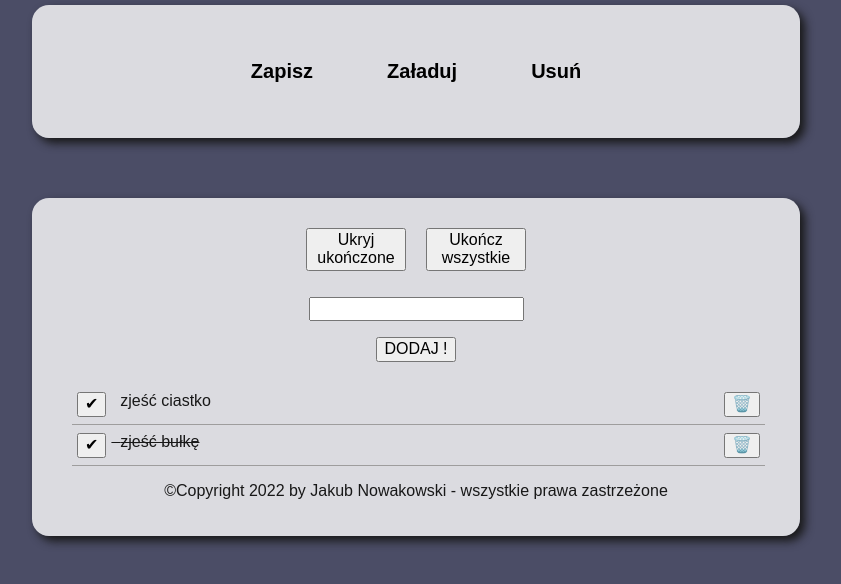
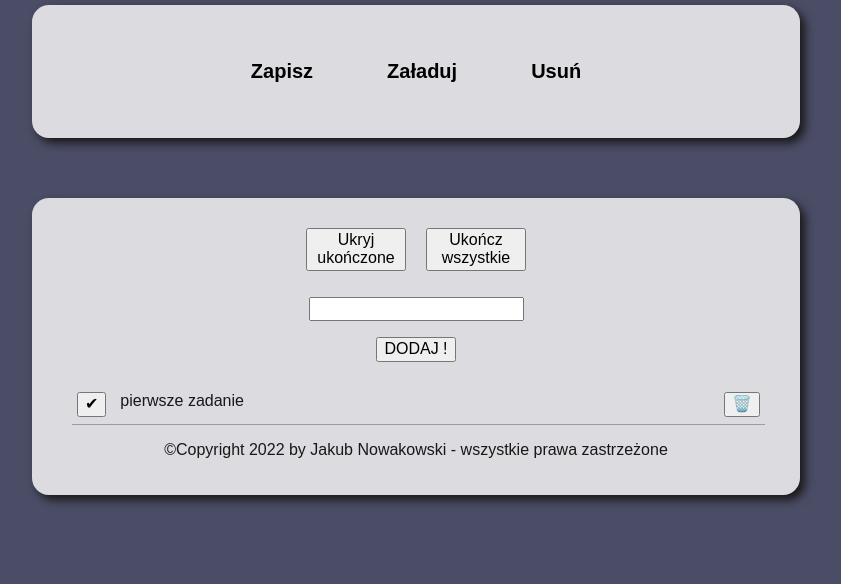
Before and after one commit to Jacob-Isaac/NewTaskListReact, a React (Create React App) app: page / in a window 1280 px wide. Shown: the top 584 px of the page, without its empty margins (224-1065 px from the left). Built offline with nearby package versions, Linux system fonts and the light colour scheme; a web font is replaced by a local one.

Commit message:
smaller text added, prevent to add task with blank area

```diff
--- a/src/App.js
+++ b/src/App.js
@@ -13,8 +13,11 @@ function App() {
 
   const [hideTasks, setHide] = React.useState(false);
   const [showOrHide, setButtonText] = React.useState(false);
-  const [taskList, setTasks] = React.useState(    [{ id: 1, content: "zjeść ciastko", done: false },
-  { id: 2, content: "zjeść bułkę", done: true },]);
+  const [taskList, setTasks] = React.useState([{
+    id: 1,
+    content: "pierwsze zadanie",
+    done: false
+  },]);
 
 
   const hideAllTasks = () => {
@@ -22,14 +25,16 @@ function App() {
   };
 
   const addNewTask = (newTask) => {
-   setTasks(taskList => [...taskList,
-    { id: taskList.length === 0 ? 1 : taskList[taskList.length -1 ].id +1,
-      number: taskList.length,
-      length: taskList[taskList.length -1 ].id,
-      content: newTask,
-      done: false },
-    ]);
-  };
+   if (newTask === "")
+    return null
+      setTasks(taskList => [...taskList,
+      {
+        id: taskList.length === 0 ? 1 : taskList[taskList.length - 1].id + 1,
+        content: newTask,
+        done: false
+      },
+      ]);
+  }; // ogarnąć jak zrobic zeby przy pustym useState to działało
 
   const doneAllTasks = () => {
     setButtonText(showOrHide => !showOrHide)
@@ -65,7 +70,7 @@ function App() {
           hideAllTasks={hideAllTasks}
           showOrHide={showOrHide}
           doneAllTasks={doneAllTasks} />
-        <Form  addNewTask={addNewTask} />
+        <Form addNewTask={addNewTask} />
         <Tasks
           taskList={taskList}
           hideTasks={hideTasks}
--- a/src/Form/index.js
+++ b/src/Form/index.js
@@ -1,4 +1,5 @@
 import React from "react";
+import Tasks from "../Tasks";
 import "./style.css";
 
 const Form = ({addNewTask}) =>
@@ -10,6 +11,11 @@ const onFormSubmit = (event) => {
   event.preventDefault();
   addNewTask(newTask.trim());
   setNewTask("");
+  document.getElementById("input").focus();
+  if (newTask.length > 68)
+  {
+  document.getElementById("ul").classList.add("tasks__smallText");
+  }
 };
 
   return (
@@ -17,9 +23,10 @@ const onFormSubmit = (event) => {
       <p>
         <label>
           <input
+          id = "input"
           value = {newTask}
           onChange = {(event) => setNewTask(event.target.value)}
-          maxlength={178}
+          maxLength= {178}
          />
         </label>
       </p>
--- a/src/Tasks/index.js
+++ b/src/Tasks/index.js
@@ -1,7 +1,7 @@
 import "./style.css";
 
 const Tasks = (props) => (
-  <ul className="tasks">
+  <ul id="ul" className="tasks">
     {props.taskList.map((task) => (
       <li
         key={task.id}
```
